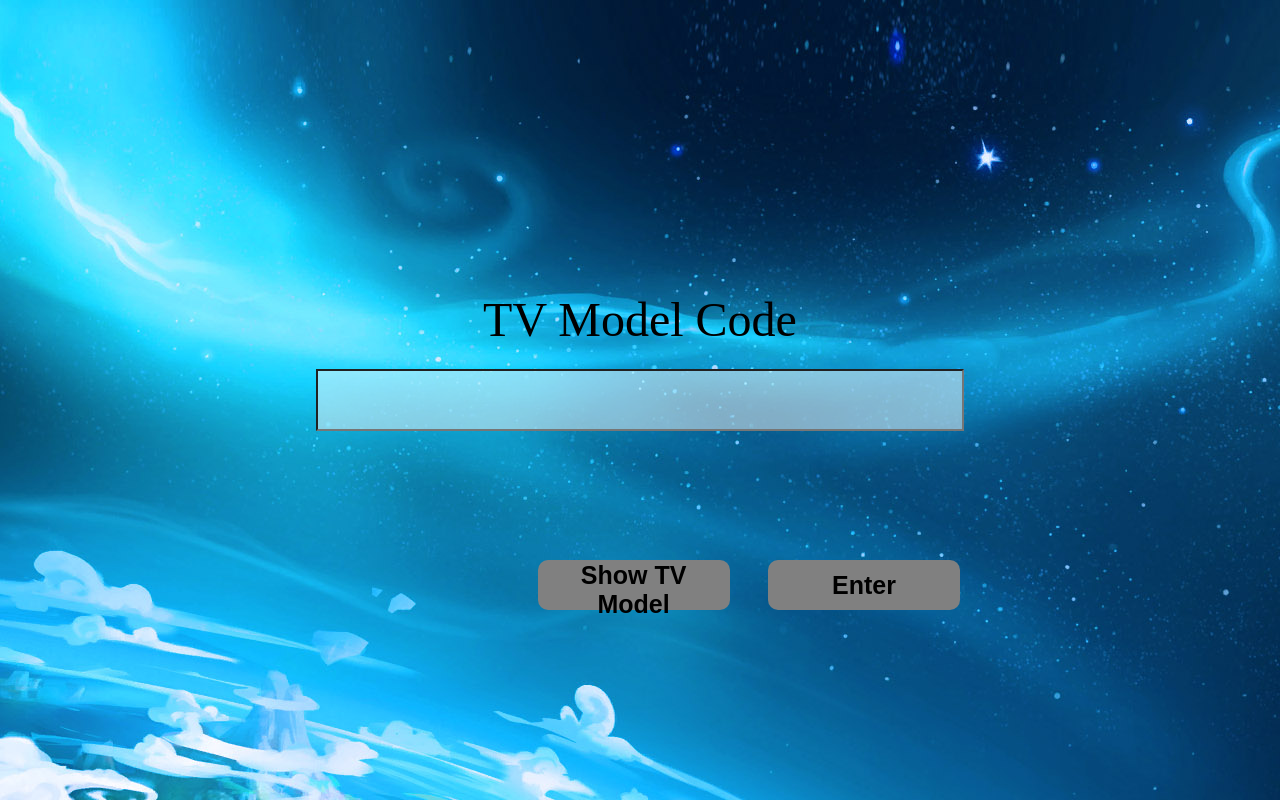
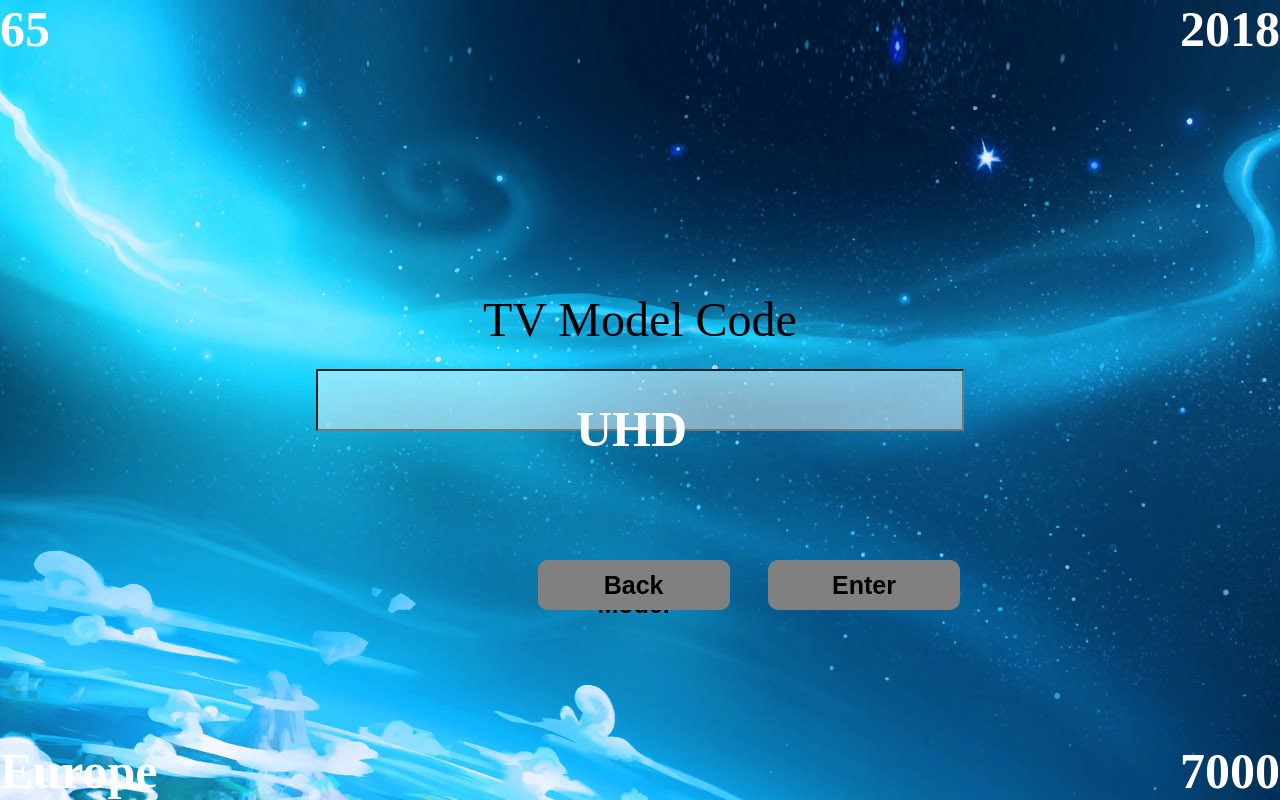
Before and after one commit to r-tomaszewsk/inkubator-beta, a website: page Index.html in a window 1280 px wide. Drawn offline with Linux system fonts and the light colour scheme.

Commit message:
added second screen placeholder

```diff
--- a/Index.html
+++ b/Index.html
@@ -10,10 +10,23 @@
 
 </head>
 <body>
-    <header>TV Model Code</header>
-    <input type="text">
-    <button id="buttonInput">Enter</button>
-    <button id="buttonShow">Show TV Model</button>
+    <div id="home">
+        <header>TV Model Code</header>
+        <input type="text">
+        <button id="buttonInput">Enter</button>
+        <button id="buttonShow">Show TV Model</button>
+    </div>
+    <div id="second">
+        <div class="displayData" id="screenSize">65</div>
+        <div class="displayData" id="year">2018</div>
+        <div class="displayData" id="region">Europe</div>
+        <div class="displayData" id="series">7000</div>
+        <div class="displayData" id="matrixType">UHD</div>
+        <button id="buttonBack">Back</button>
+    </div>
     <script src="js/app.js"></script>
+
+
+
 </body>
 </html>
--- a/style.css
+++ b/style.css
@@ -47,3 +47,42 @@ header{
     left: 42%;
     top: 70%;
 }
+
+#buttonBack {
+    left: 42%;
+    top: 70%;
+}
+
+.displayData {
+    position: absolute;
+    border: none;
+    border-radius: 10px;
+    color: white;
+    font-weight: bold;
+    font-size: 50px;
+}
+
+#screenSize {
+    top: 0;
+    left: 0;
+}
+
+#year {
+    top: 0;
+    right: 0;
+}
+
+#region {
+    bottom: 0;
+    left: 0;
+}
+
+#series {
+    bottom: 0;
+    right: 0;
+}
+
+#matrixType {
+    left: 45%;
+    top: 50%;
+}
```
